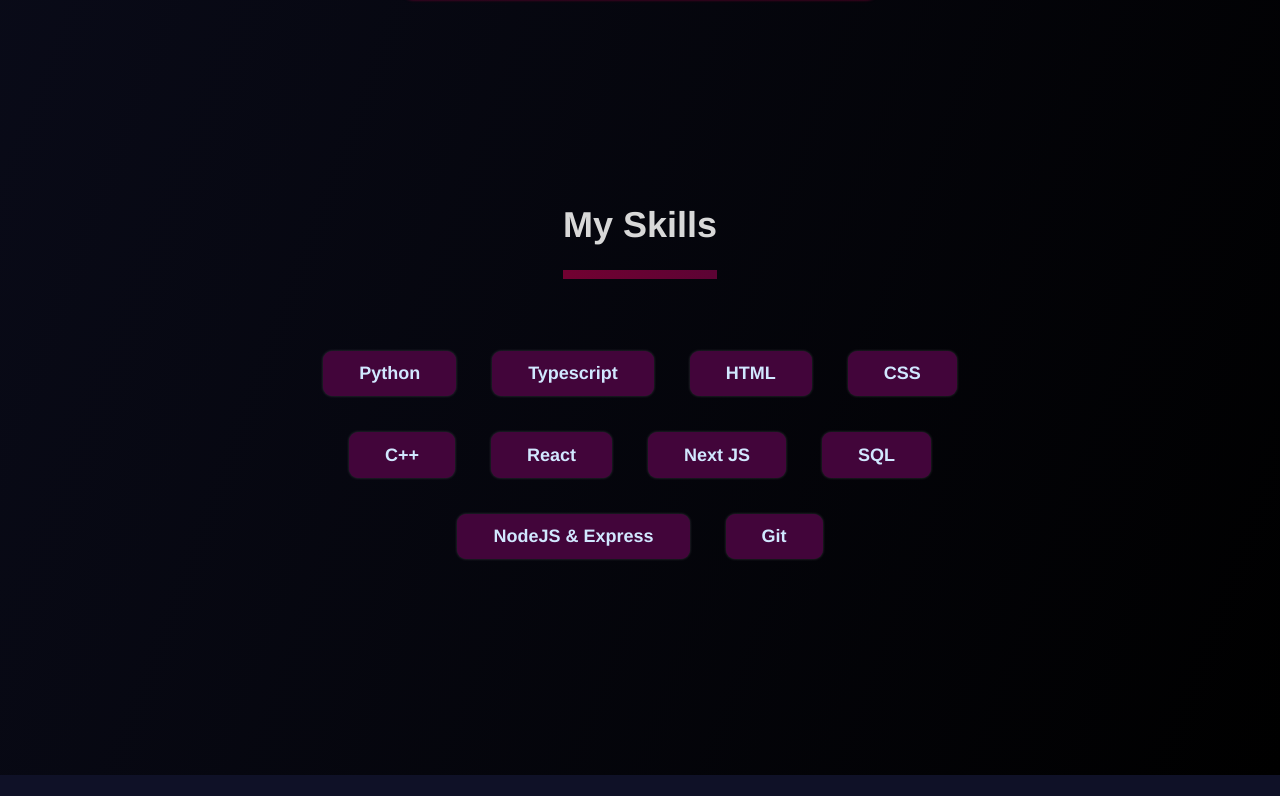
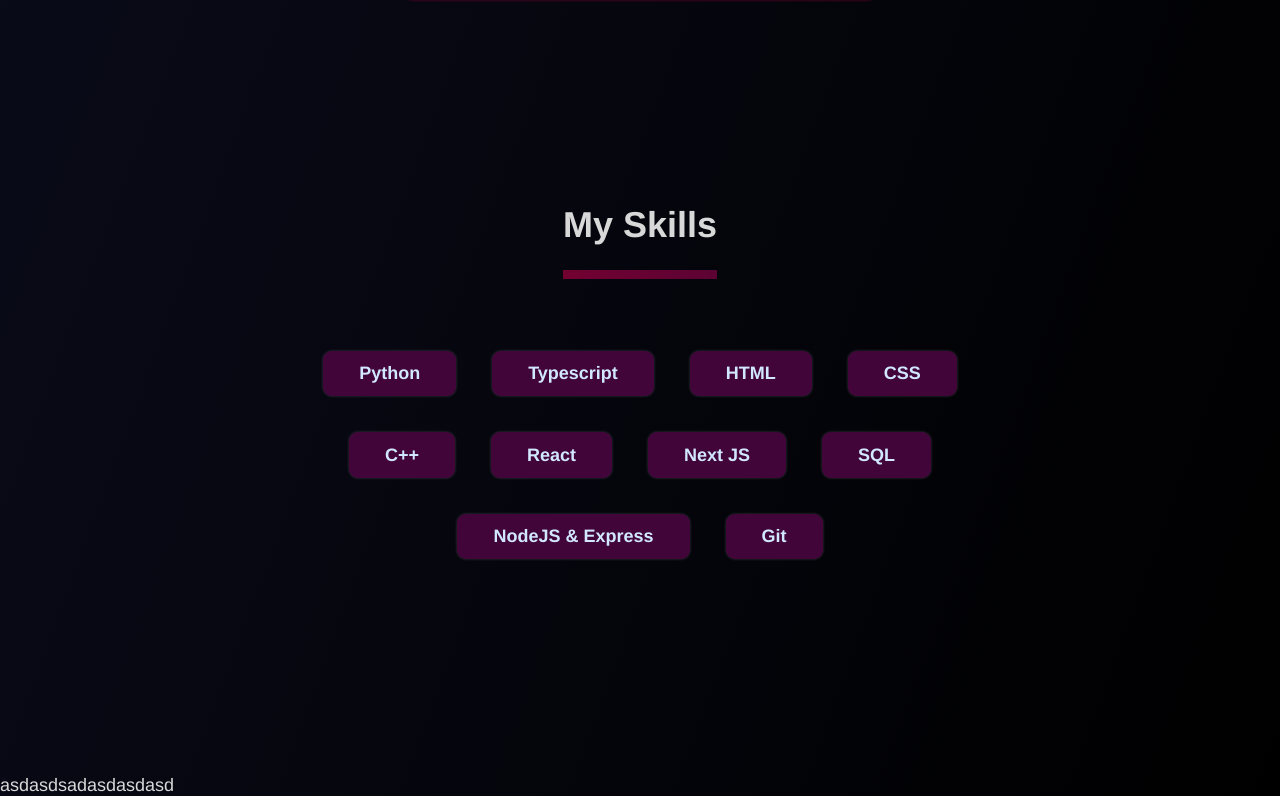
Before and after one commit to kaledenriquez/kaled-website, a Next.js app: page / in a window 1280 px wide. Shown: the part 2650-3446 px from the top of the page. Before the commit the page ends 3425 px from the top, so only its background shows below. Built offline with nearby package versions, Linux system fonts and the light colour scheme.

Commit message:
add contact to layout

```diff
--- /dev/null
+++ b/src/app/contact/contact.tsx
@@ -0,0 +1,9 @@
+import styles from "@/src/app/styles/contact.module.css"
+
+export default function Contact(){
+  return (
+    <div>
+      asdasdsadasdasdasd
+    </div>
+  )
+}
--- a/src/app/layout.tsx
+++ b/src/app/layout.tsx
@@ -5,6 +5,7 @@
 import About from "@/src/app/about/about";
 import Projects from "@/src/app/projects/projects";
 import Skills from "@/src/app/skills/skills";
+import Contact from "@/src/app/contact/contact";
 
 const inter = Inter({ subsets: ["latin"] });
 const arimo = Arimo({
@@ -31,6 +32,7 @@
         <About></About>
         <Projects></Projects>
         <Skills></Skills>
+        <Contact></Contact>
         </body>
     </html>
   );
```
Also changed, not shown: src/app/styles/contact.module.css (added).
